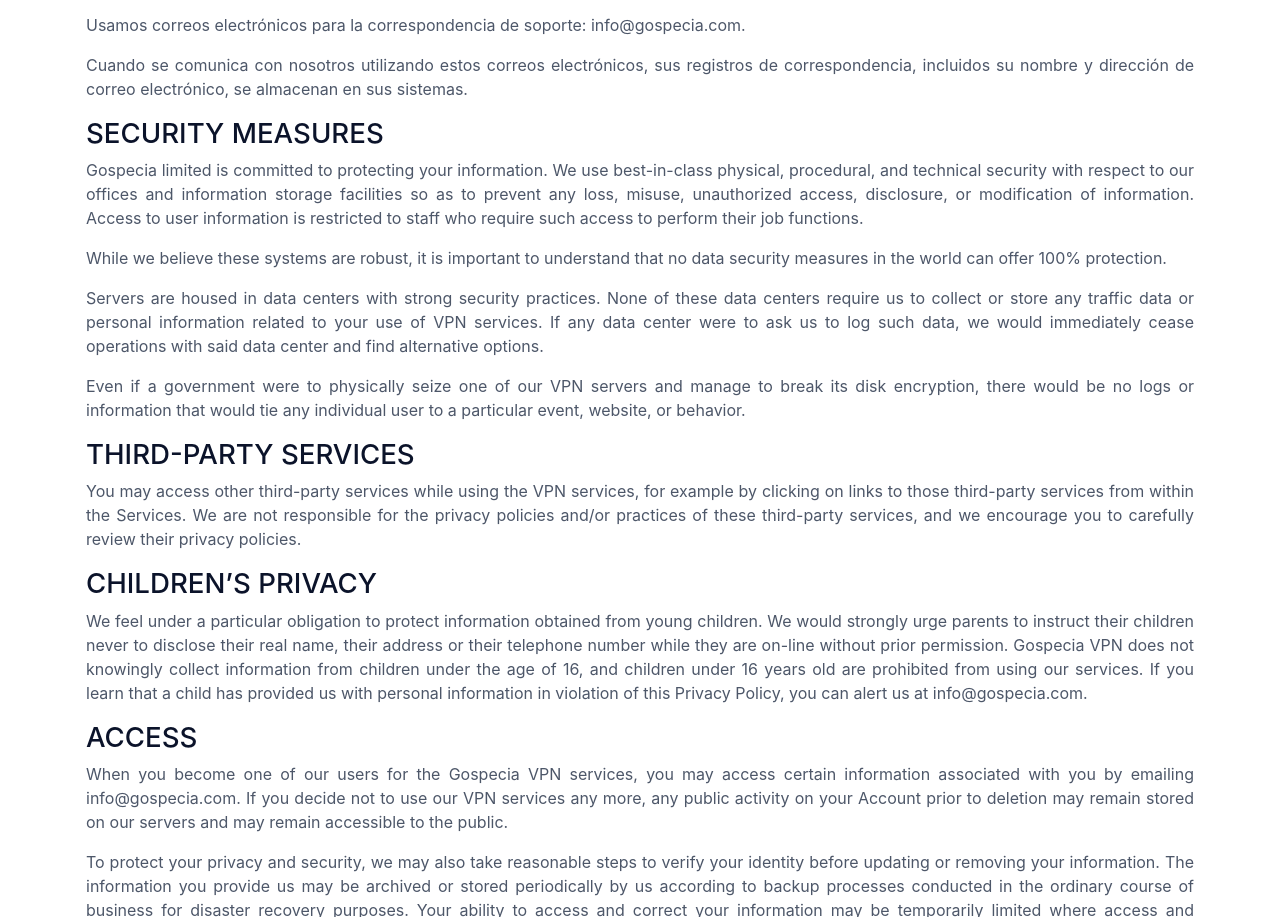
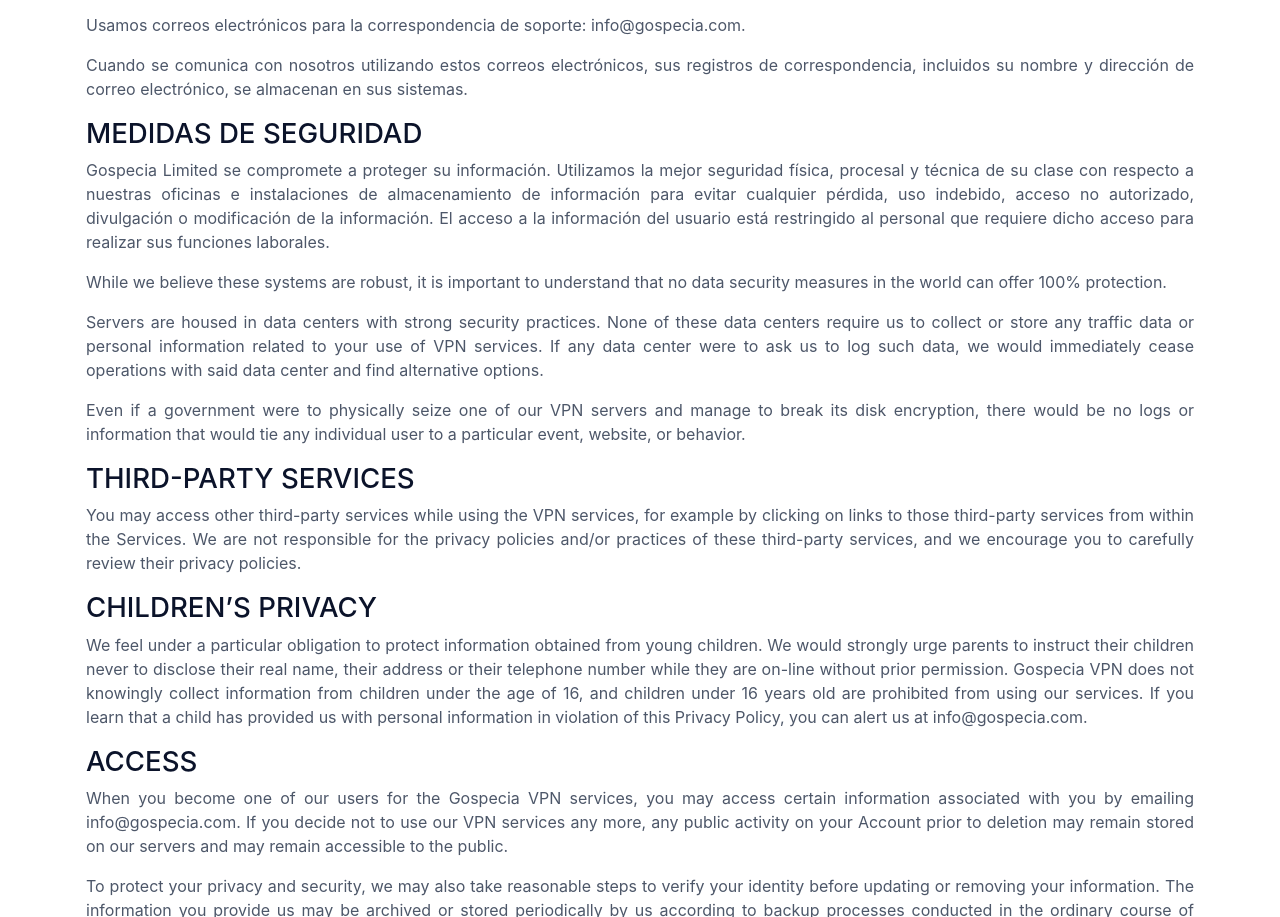
Before and after one commit to Dze237/Gospecia_Privacy_Policy_Spanish, a plain HTML site: page index.html in a window 1280 px wide. Shown: the part 4723-5640 px from the top of the page. Drawn offline with Linux system fonts and the light colour scheme.

Commit message:
Update index.html

```diff
--- a/index.html
+++ b/index.html
@@ -341,15 +341,15 @@
 
 
 
-		<h3>SECURITY MEASURES</h3>
+		<h3>MEDIDAS DE SEGURIDAD</h3>
 
 
 
-		<p>Gospecia limited is committed to protecting your information. We use best-in-class physical, procedural, and
-			technical security with respect to our offices and information storage facilities so as to prevent any
-			loss,
-			misuse, unauthorized access, disclosure, or modification of information. Access to user information is
-			restricted to staff who require such access to perform their job functions.</p>
+		<p>Gospecia Limited se compromete a proteger su información.
+			Utilizamos la mejor seguridad física, procesal y técnica de su clase con respecto a nuestras oficinas
+			e instalaciones de almacenamiento de información para evitar cualquier pérdida, uso indebido, acceso no autorizado,
+			divulgación o modificación de la información. El acceso a la información del usuario está restringido al personal
+			que requiere dicho acceso para realizar sus funciones laborales.</p>
 
 
 
```
